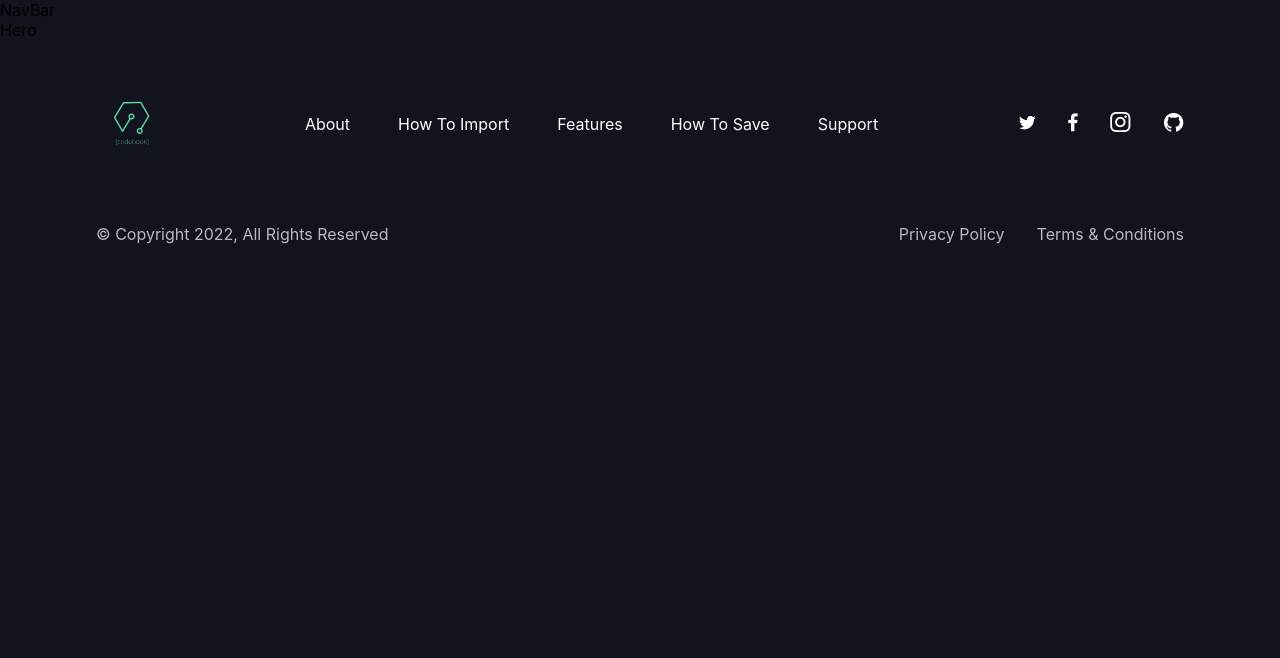
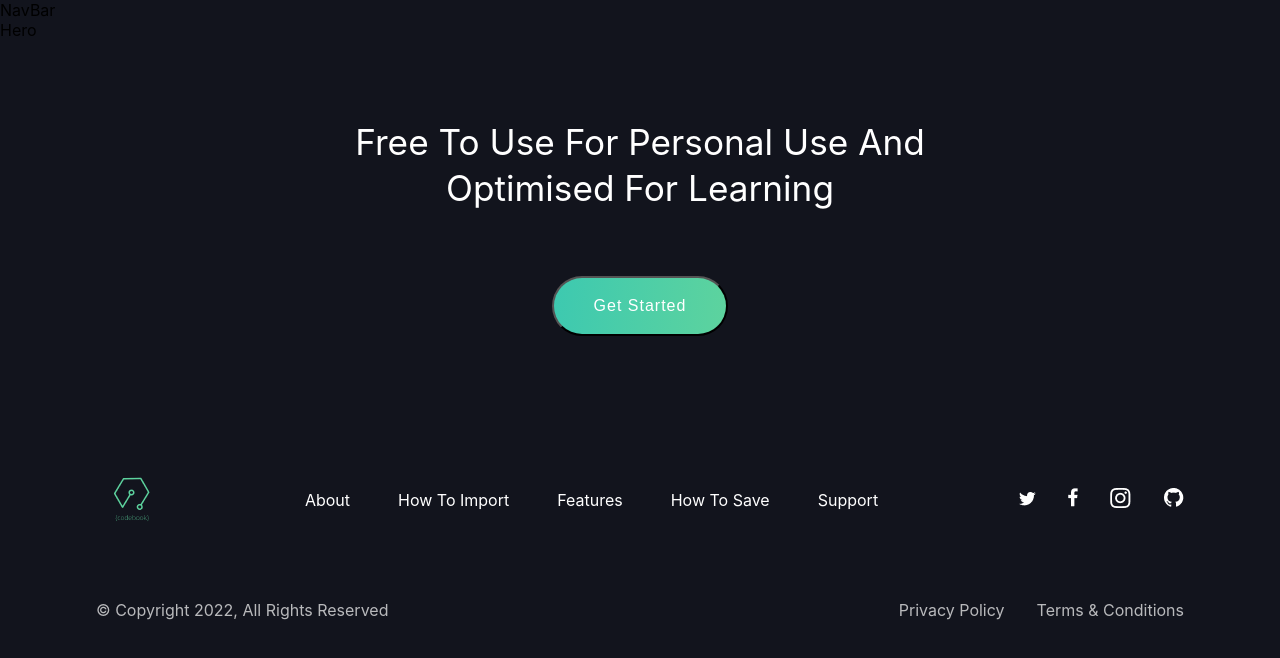
Before and after one commit to MohammadZeeshanQ/codebook-landingpage, a Next.js app: page / in a window 1280 px wide. Shown: the top 658 px of the page. Built offline with nearby package versions, Linux system fonts and the light colour scheme.

Commit message:
Add: Component Skeleton

```diff
--- /dev/null
+++ b/components/GreenButton.tsx
@@ -0,0 +1,23 @@
+import React, { PropsWithChildren } from "react";
+import styled from "styled-components";
+
+// styled-components
+const Button = styled.button`
+	/* color */
+	color: var(--SecondColor);
+	background: linear-gradient(94.25deg, #3dc9b0 0%, #5dd39e 100%);
+	border-radius: 2rem;
+	/* font */
+	font-size: 1rem;
+	font-weight: 500;
+	letter-spacing: 1px;
+	cursor: pointer;
+	/* padding */
+	padding: 1.2rem 2.5rem;
+`;
+
+type ButtonProps = PropsWithChildren<{}>;
+
+export default function GreenButton({ children }: ButtonProps) {
+	return <Button>{children}</Button>;
+}
--- /dev/null
+++ b/components/home/Banner.tsx
@@ -0,0 +1,48 @@
+import React from "react";
+import styled from "styled-components";
+
+// Shared Component
+import GreenButton from "../GreenButton";
+
+// style components
+const Container = styled.section`
+	padding-block: 5rem;
+`;
+
+const Wrapper = styled.div`
+	color: var(--SecondColor);
+	/* width */
+	max-width: 85%;
+	margin: auto;
+`;
+
+const TextWrapper = styled.div`
+	text-align: center;
+`;
+
+const Header = styled.h2`
+	font-size: 2.2rem;
+	font-style: normal;
+	font-weight: 400;
+	text-transform: capitalize;
+	line-height: 1.3;
+	/* margin */
+	margin-bottom: 4rem;
+`;
+
+export default function Banner() {
+	return (
+		<Container>
+			<Wrapper>
+				<TextWrapper>
+					<Header>
+						Free to use for personal use and
+						<br />
+						optimised for learning
+					</Header>
+					<GreenButton>Get Started</GreenButton>
+				</TextWrapper>
+			</Wrapper>
+		</Container>
+	);
+}
--- a/pages/index.tsx
+++ b/pages/index.tsx
@@ -3,12 +3,14 @@ import Head from "next/head";
 
 // Components
 import HeroSection from "../components/home/Hero";
+import Banner from "../components/home/Banner";
 
 const Home: NextPage = () => {
 	return (
 		<div>
 			<main>
 				<HeroSection />
+				<Banner />
 			</main>
 		</div>
 	);
--- a/styles/globals.css
+++ b/styles/globals.css
@@ -21,10 +21,8 @@ body {
 	background-color: var(--ThemeColor);
 	padding: 0;
 	margin: 0;
-	font-family: "Inter", sans-serif;
-	font-family: "Space Grotesk", sans-serif;
-	font-family: -apple-system, BlinkMacSystemFont, Segoe UI, Roboto, Oxygen, Ubuntu, Cantarell, Fira Sans, Droid Sans,
-		Helvetica Neue, sans-serif;
+	font-family: "Inter", "Space Grotesk", -apple-system, BlinkMacSystemFont, Segoe UI, Roboto, Oxygen, Ubuntu,
+		Cantarell, Fira Sans, Droid Sans, Helvetica Neue, sans-serif;
 	scroll-behavior: smooth;
 }
 
```
Also changed, not shown: components/home/VideoGrid.tsx (added, +29 -0 lines).
